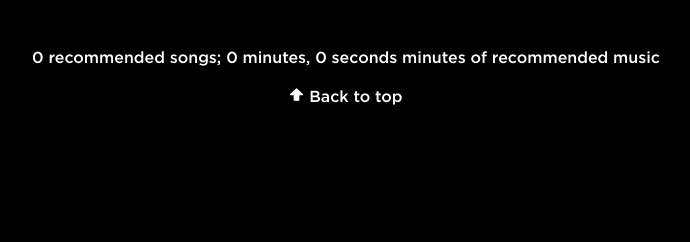
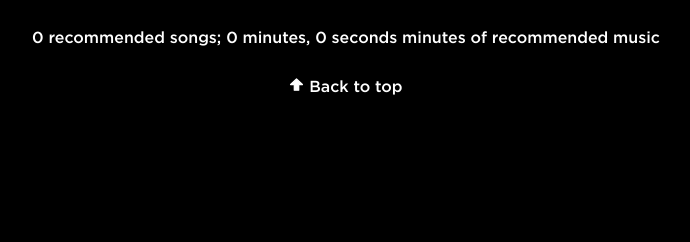
Before and after one commit to fran-mowat/spotify-recommendations, a Flask app: page /genreresults in a window 1280 px wide. Shown: the part 141-383 px from the top of the page, without its empty margins (294-984 px from the left). Run offline with Flask 3, Linux system fonts and the light colour scheme; data that the repository does not hold is empty.

Commit message:
styling recommendation section

```diff
--- a/static/style.css
+++ b/static/style.css
@@ -113,11 +113,11 @@ p{
 
 .song-info{
     text-align: center;
-    margin: 50px 20px 20px;
+    margin: 30px 20px;
 }
 
 .recommendations{
-    margin: 0 30px;
+    margin: 20px 30px;
     gap: 20px;
     justify-content: space-around;
 }
```
